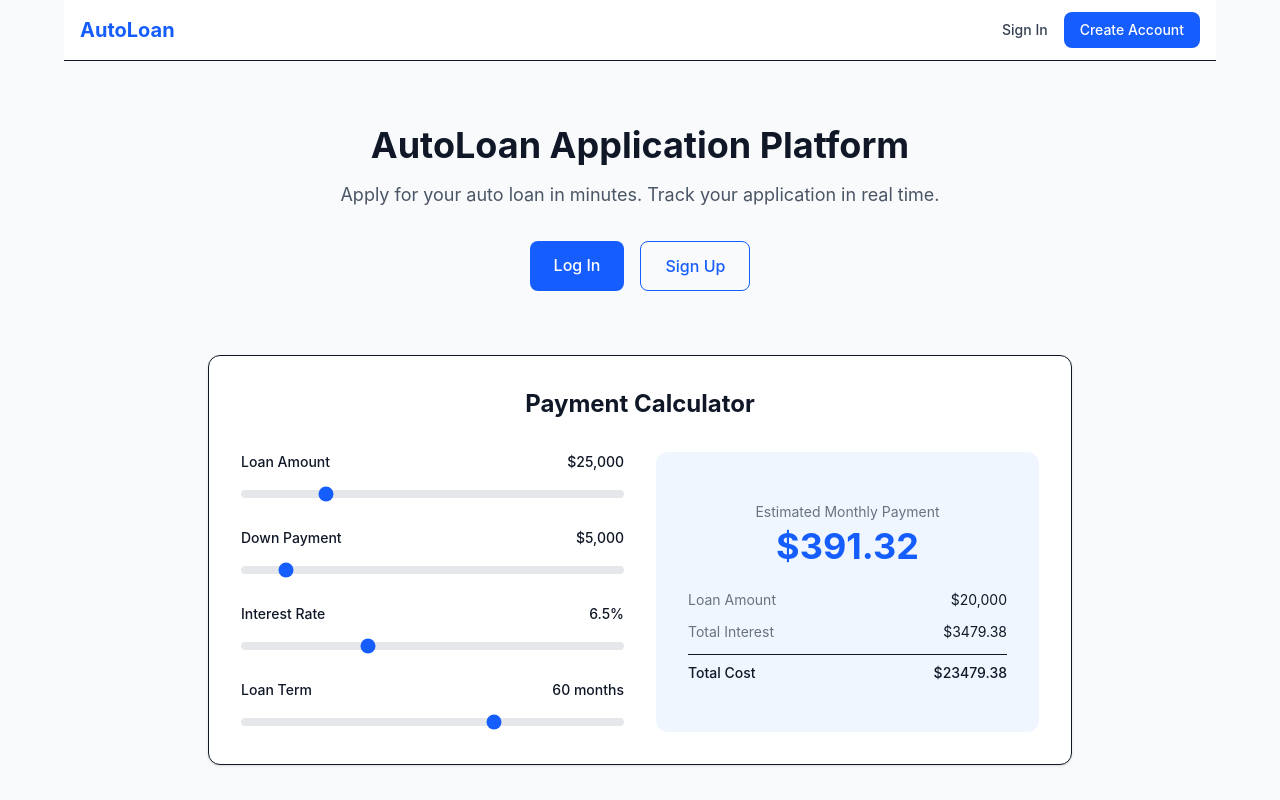
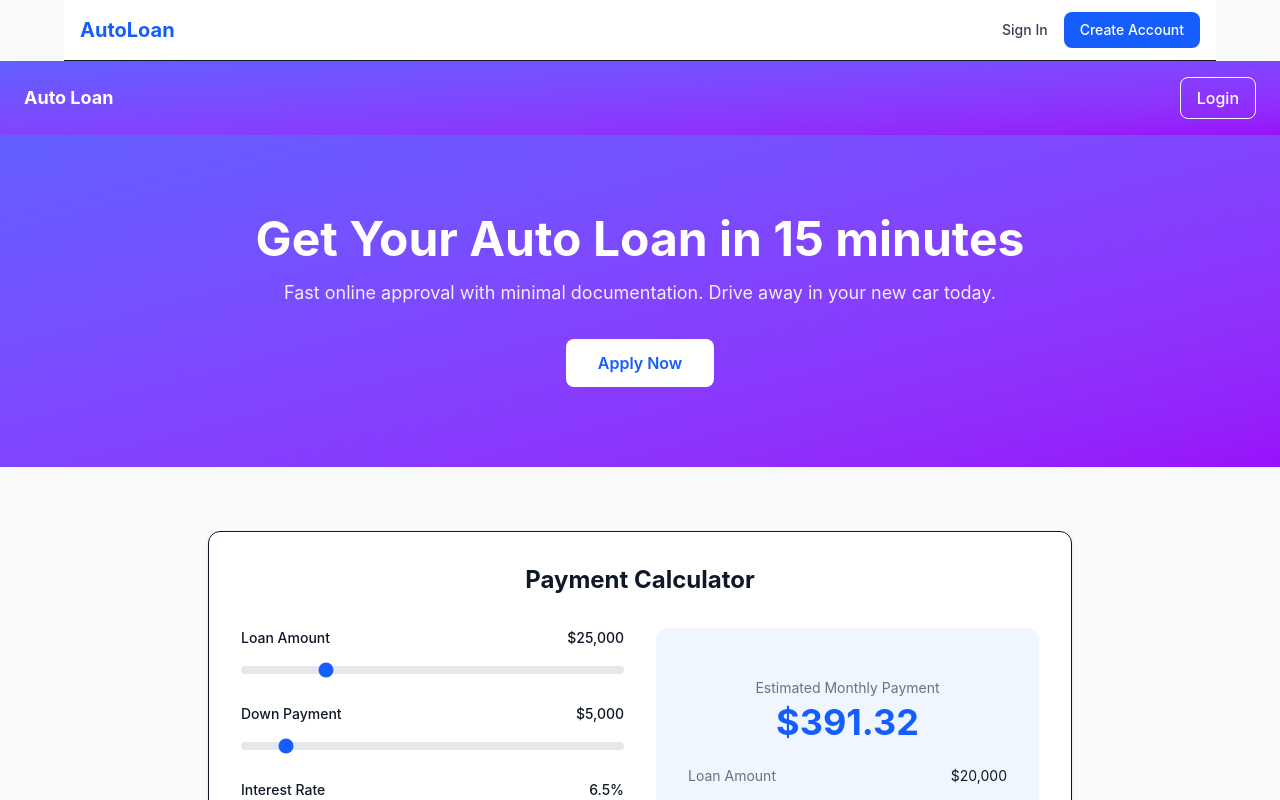
Before and after one commit to ltphongssvn/autoloanNextjsNestJS, a Next.js app in the folder apps/frontend/: page / in a window 1280 px wide. Shown: the top 800 px of the page. Built offline with nearby package versions, Linux system fonts and the light colour scheme; no server answers.

Commit message:
feat(S1-48): rebuild LandingPage matching Rails with branding, hero title, Apply Now CTA, gradient

```diff
--- a/apps/frontend/src/app/page.tsx
+++ b/apps/frontend/src/app/page.tsx
@@ -3,15 +3,17 @@ import PaymentCalculator from '../components/PaymentCalculator';
 
 export default function HomePage() {
   return (
-    <main className="max-w-4xl mx-auto px-4 py-16">
-      <section data-testid="hero" className="text-center mb-16">
-        <h1 className="text-4xl font-bold mb-4">AutoLoan Application Platform</h1>
-        <p className="text-lg text-gray-600 mb-8">Apply for your auto loan in minutes. Track your application in real time.</p>
-        <div className="flex justify-center gap-4">
-          <Link href="/login" data-testid="cta-login" className="px-6 py-3 bg-blue-600 text-white rounded-lg font-medium hover:bg-blue-700 transition">Log In</Link>
-          <Link href="/signup" data-testid="cta-signup" className="px-6 py-3 border border-blue-600 text-blue-600 rounded-lg font-medium hover:bg-blue-50 transition">Sign Up</Link>
-        </div>
+    <main>
+      <nav className="flex justify-between items-center px-6 py-4 bg-gradient-to-br from-indigo-500 to-purple-600">
+        <span className="text-white text-lg font-bold">Auto Loan</span>
+        <Link href="/login" data-testid="cta-login" className="px-4 py-2 border border-white text-white rounded-lg font-medium hover:bg-white/10 transition">Login</Link>
+      </nav>
+      <section data-testid="hero" className="text-center py-20 px-4 bg-gradient-to-br from-indigo-500 to-purple-600 text-white">
+        <h1 className="text-4xl md:text-5xl font-bold mb-4">Get Your Auto Loan in 15 minutes</h1>
+        <p className="text-lg mb-8 opacity-90">Fast online approval with minimal documentation. Drive away in your new car today.</p>
+        <Link href="/signup" data-testid="cta-apply" className="inline-block px-8 py-3 bg-white text-blue-600 rounded-lg font-semibold hover:bg-gray-100 transition">Apply Now</Link>
       </section>
+      <div className="max-w-4xl mx-auto px-4 py-16">
         <PaymentCalculator />
         <section data-testid="features">
           <h2 className="text-2xl font-bold text-center mb-8">Why Choose AutoLoan?</h2>
@@ -30,6 +32,7 @@ export default function HomePage() {
             </div>
           </div>
         </section>
+      </div>
     </main>
   );
 }
```
Also changed, not shown: 1 other file (tests, documents, lock files or other folders). Lines whose indentation alone changed are shown as unchanged.
